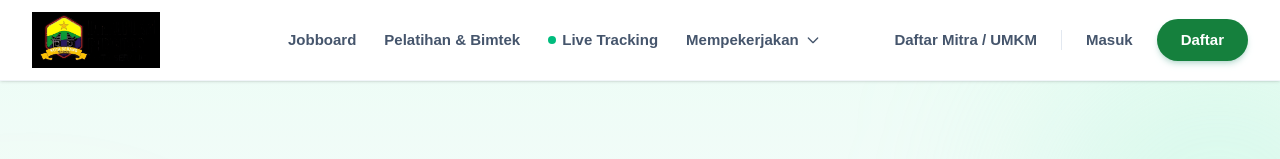
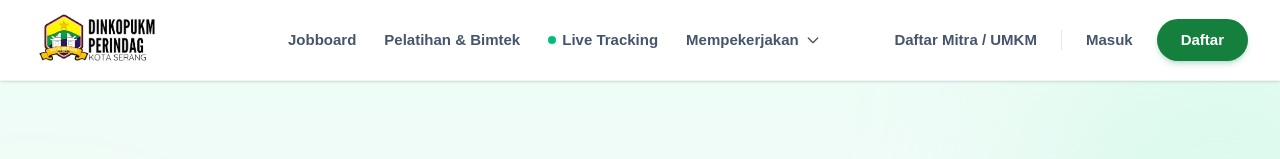
Before and after one commit to DarmawanBackEnd/pushaja, a Next.js app: page / in a window 1280 px wide. Shown: the top 159 px of the page. Built offline with nearby package versions, Linux system fonts and the light colour scheme; no server answers; the database is empty.

Commit message:
feat: update logo to logo-dinkop-kota-serang-new across all components

```diff
--- a/src/app/login/page.tsx
+++ b/src/app/login/page.tsx
@@ -79,7 +79,7 @@ export default function LoginPage() {
           <Link href="/" className="inline-block transition-transform hover:scale-105 active:scale-95 duration-200">
             <div className="relative w-44 h-12">
               <Image
-                src="/logo-dinkop-kota-serang.png"
+                src="/logo-dinkop-kota-serang-new.png"
                 alt="Logo DinkopUKM Kota Serang"
                 fill
                 priority
@@ -162,7 +162,7 @@ export default function LoginPage() {
             <Link href="/" className="inline-block transition-transform hover:scale-105 active:scale-95 duration-200">
               <div className="relative w-44 h-12 mx-auto">
                 <Image
-                  src="/logo-dinkop-kota-serang.png"
+                  src="/logo-dinkop-kota-serang-new.png"
                   alt="Logo DinkopUKM Kota Serang"
                   fill
                   priority
--- a/src/app/page.tsx
+++ b/src/app/page.tsx
@@ -547,7 +547,7 @@ export default async function Home() {
           <div className="col-span-2 md:col-span-1">
             <div className="relative w-48 sm:w-56 h-12 sm:h-14 mb-4">
               <Image
-                src="/logo-dinkop-kota-serang.png"
+                src="/logo-dinkop-kota-serang-new.png"
                 alt="Logo DinkopUKM Perindag Kota Serang"
                 fill
                 className="object-contain object-left"
--- a/src/app/register/page.tsx
+++ b/src/app/register/page.tsx
@@ -77,7 +77,7 @@ export default function RegisterPage() {
           <Link href="/" className="inline-block transition-transform hover:scale-105 active:scale-95 duration-200">
             <div className="relative w-44 h-12">
               <Image
-                src="/logo-dinkop-kota-serang.png"
+                src="/logo-dinkop-kota-serang-new.png"
                 alt="Logo DinkopUKM Kota Serang"
                 fill
                 priority
@@ -160,7 +160,7 @@ export default function RegisterPage() {
             <Link href="/" className="inline-block transition-transform hover:scale-105 active:scale-95 duration-200">
               <div className="relative w-44 h-12 mx-auto">
                 <Image
-                  src="/logo-dinkop-kota-serang.png"
+                  src="/logo-dinkop-kota-serang-new.png"
                   alt="Logo DinkopUKM Kota Serang"
                   fill
                   priority
--- a/src/components/Navbar.tsx
+++ b/src/components/Navbar.tsx
@@ -64,7 +64,7 @@ export default function Navbar() {
             <a href="/" className="flex items-center group">
               <div className="relative w-48 sm:w-56 h-12 sm:h-14 transition-transform duration-300 group-hover:scale-105">
                 <Image
-                  src="/logo-dinkop-kota-serang.png"
+                  src="/logo-dinkop-kota-serang-new.png"
                   alt="DinkopUKM Perindag Kota Serang"
                   fill
                   priority
```
Also changed, not shown: public/logo-dinkop-kota-serang-new.png (added).
